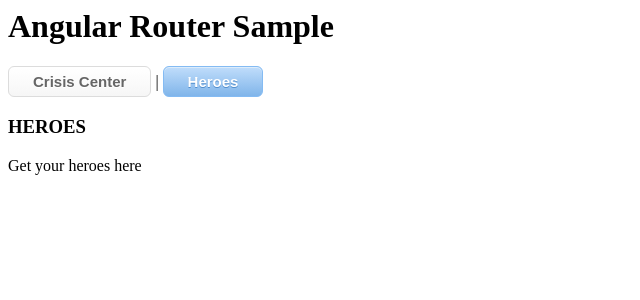
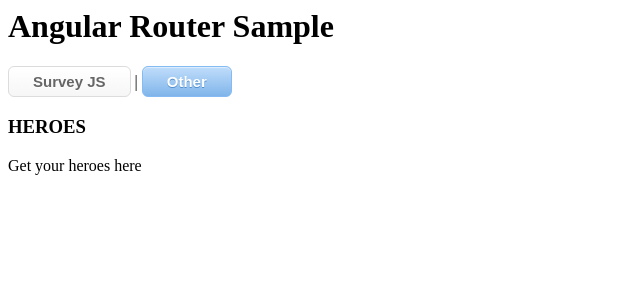
Before and after one commit to abibhatta/abi-angular-router-example, an Angular app: page /heroes-list in a window 1280 px wide. Shown: the top 300 px of the page, without its empty margins (0-640 px from the left). Built offline with nearby package versions, Linux system fonts and the light colour scheme.

Commit message:
1 file modified

```diff
--- a/src/app/app.component.html
+++ b/src/app/app.component.html
@@ -1,6 +1,6 @@
 <h1>Angular Router Sample</h1>
 <nav>
-  <a class="button" routerLink="/crisis-list" routerLinkActive="activebutton">Crisis Center</a> |
-  <a class="button" routerLink="/heroes-list" routerLinkActive="activebutton">Heroes</a>
+  <a class="button" routerLink="/crisis-list" routerLinkActive="activebutton">Survey JS</a> |
+  <a class="button" routerLink="/heroes-list" routerLinkActive="activebutton">Other</a>
 </nav>
 <router-outlet></router-outlet>
```
